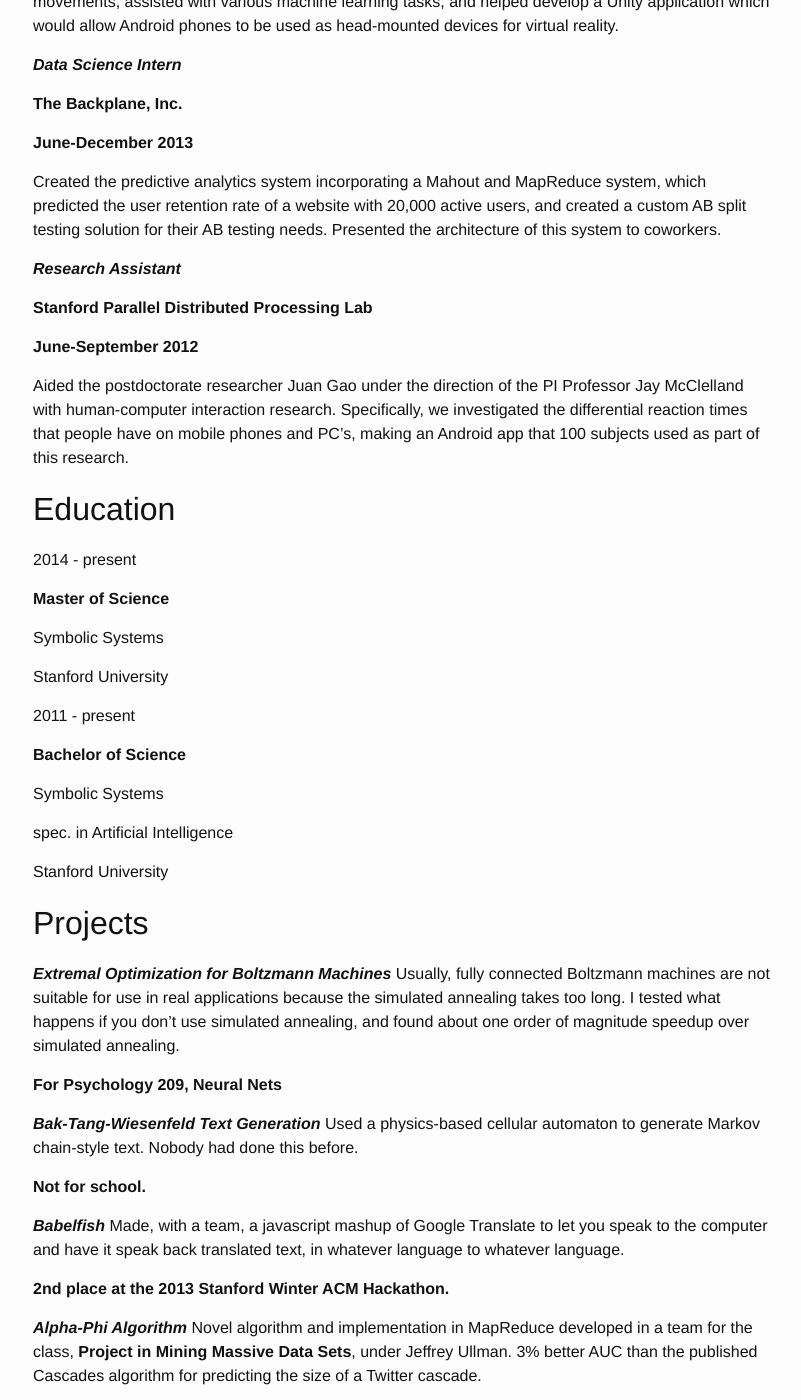
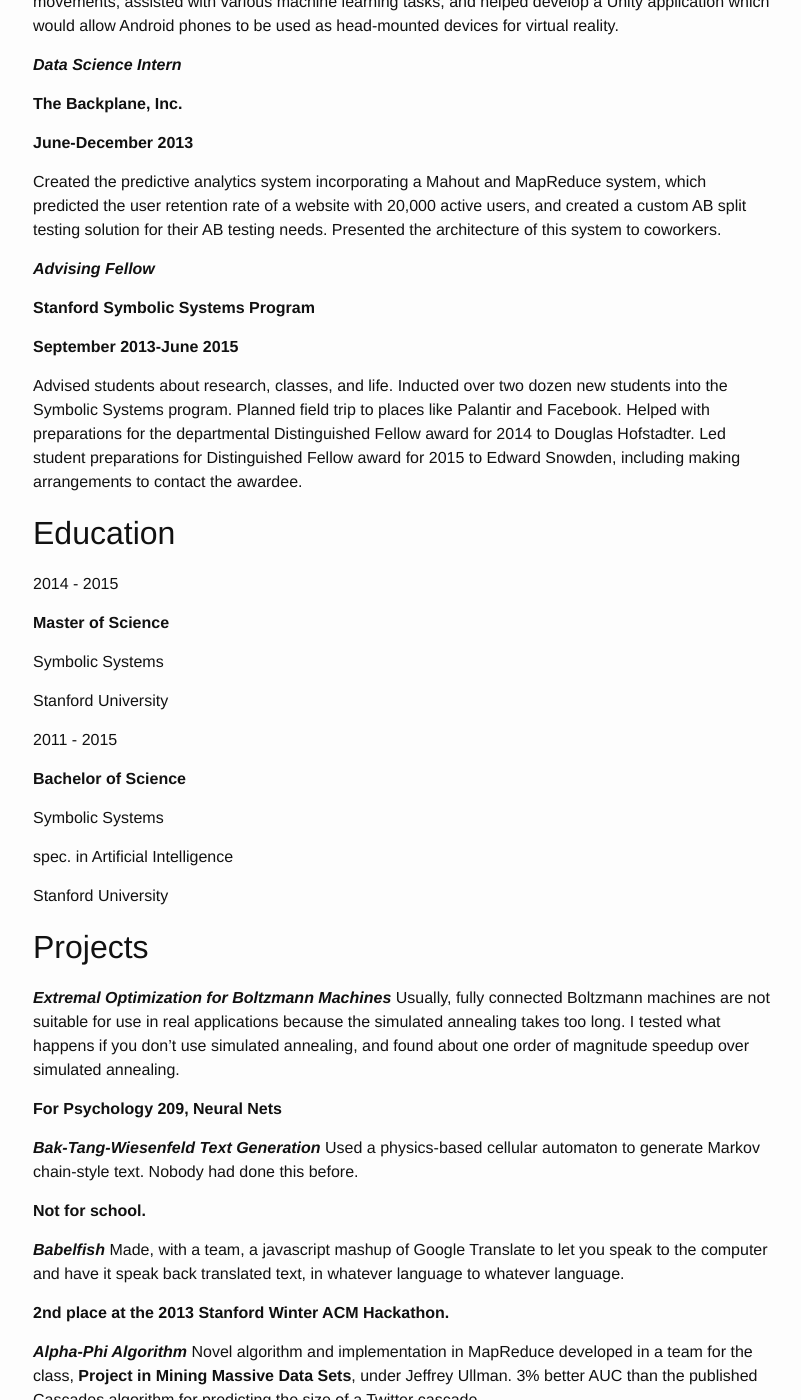
Before and after one commit to howonlee/howonlee.github.io, a Jekyll site: the page built from resume.md, in a window 1280 px wide and 1400 px high, scrolled down 768 px. Shown: the whole window, without its empty margins (237-1038 px from the left). Built offline with Jekyll 4.4.1, drawn with Linux system fonts in a browser that asks for light colours; some of the changed text lies outside the part shown.

Commit message:
resume progress

```diff
--- a/resume.md
+++ b/resume.md
@@ -38,18 +38,18 @@
 Created the predictive analytics system incorporating a Mahout and MapReduce system, which predicted the user retention rate of a website with 20,000 active users, and created a custom AB split testing solution for their AB testing needs. Presented the architecture of this system to coworkers.
 
 
-***Research Assistant***
+***Advising Fellow***
 
-**Stanford Parallel Distributed Processing Lab**
+**Stanford Symbolic Systems Program**
 
-**June-September 2012**
+**September 2013-June 2015**
 
-Aided the postdoctorate researcher Juan Gao under the direction of the PI Professor Jay McClelland with human-computer interaction research. Specifically, we investigated the differential reaction times that people have on mobile phones and PC's, making an Android app that 100 subjects used as part of this research.
+Advised students about research, classes, and life. Inducted over two dozen new students into the Symbolic Systems program. Planned field trip to places like Palantir and Facebook. Helped with preparations for the departmental Distinguished Fellow award for 2014 to Douglas Hofstadter. Led student preparations for Distinguished Fellow award for 2015 to Edward Snowden, including making arrangements to contact the awardee.
 
 Education
 ---
 
-2014 - present
+2014 - 2015
 
 **Master of Science**
 
@@ -58,7 +58,7 @@
 Stanford University
 
 
-2011 - present
+2011 - 2015
 
 **Bachelor of Science**
 
```
Also changed, not shown: other parts of resume.md (+2 -2 lines).
